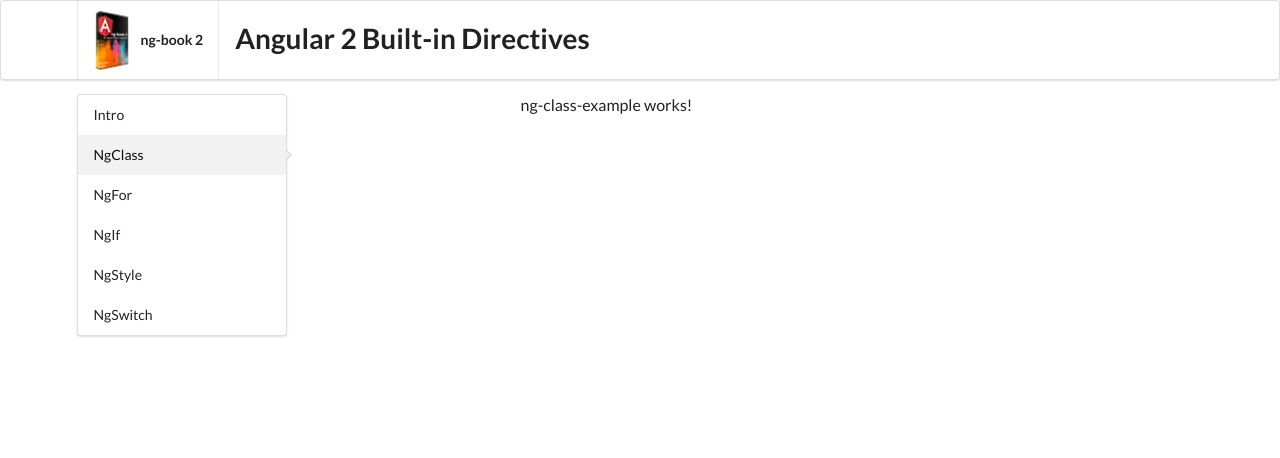
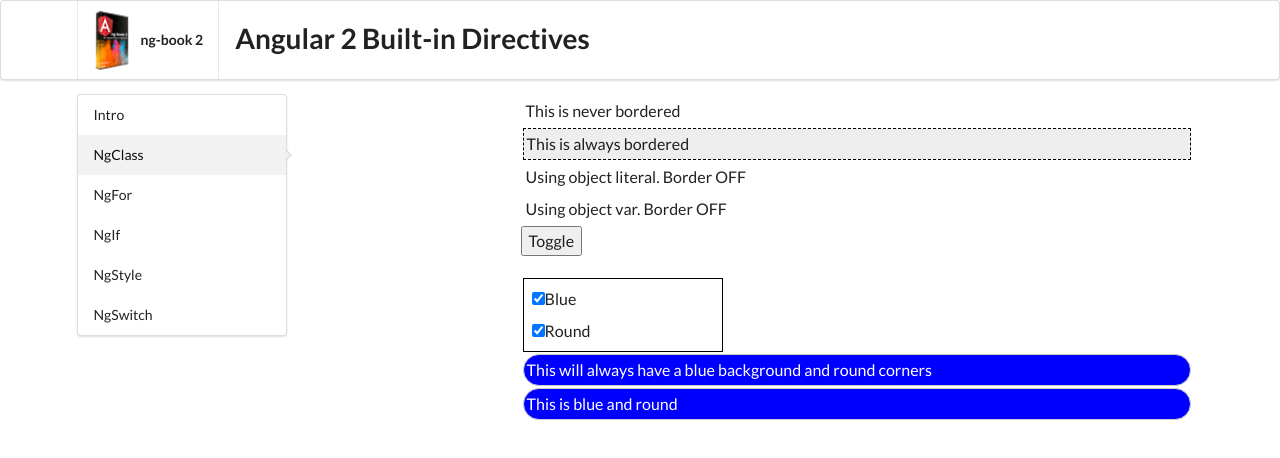
Before and after one commit to st411ar/angular-built-in-directives, an Angular app: page /ng_class in a window 1280 px wide. Shown: the top 458 px of the page. Built offline with nearby package versions, Linux system fonts and the light colour scheme.

Commit message:
implemented ng-class-example component

```diff
--- a/src/app/ng-class-example/ng-class-example.component.html
+++ b/src/app/ng-class-example/ng-class-example.component.html
@@ -1,3 +1,44 @@
-<p>
-  ng-class-example works!
-</p>
+<div class='ngClassDemo'>
+	<div [ngClass]="{bordered: false}">This is never bordered</div>
+	<div [ngClass]="{bordered: true}">This is always bordered</div>
+
+	<div [ngClass]="{bordered: isBordered}">
+		Using object literal. Border {{ isBordered ? "ON" : "OFF" }}
+	</div>
+
+	<div [ngClass]="classesObj">
+		Using object var. Border {{ classesObj.bordered ? "ON" : "OFF" }}
+	</div>
+
+	<button (click)="toggleBorder()">Toggle</button>
+
+
+	<div class="selectors">
+		<div>
+			<input
+					type = "checkbox"
+					[checked] = "classList.indexOf('blue') > -1"
+					(click) = "toggleClass('blue')"
+			/>
+			<span>Blue</span>
+		</div>
+
+		<div>
+			<input
+					type = "checkbox"
+					[checked] = "classList.indexOf('round') > -1"
+					(click) = "toggleClass('round')"
+			/>
+			<span>Round</span>
+		</div>
+	</div>
+
+	<div class="base" [ngClass]="['blue', 'round']">
+		This will always have a blue background and round corners
+	</div>
+
+	<div class="base" [ngClass]="classList">
+		This is {{ classList.indexOf('blue') > -1 ? "" : "NOT" }} blue
+		and {{ classList.indexOf('round') > -1 ? "" : "NOT" }} round
+	</div>
+</div>
--- a/src/app/ng-class-example/ng-class-example.component.ts
+++ b/src/app/ng-class-example/ng-class-example.component.ts
@@ -5,9 +5,32 @@
 	templateUrl: './ng-class-example.component.html'
 })
 export class NgClassExampleComponent implements OnInit {
+	isBordered: boolean;
+	classesObj: Object;
+	classList: string[];
 
 	constructor() {}
 
-	ngOnInit() {}
+	ngOnInit() {
+		this.isBordered = true;
+		this.classList = ['blue', 'round'];
+		this.toggleBorder();
+	}
 
+
+	toggleBorder(): void {
+		this.isBordered = !this.isBordered;
+		this.classesObj = {
+			bordered: this.isBordered
+		};
+	}
+
+	toggleClass(cssClass: string): void {
+		const pos: number = this.classList.indexOf(cssClass);
+		if (pos > -1) {
+			this.classList.splice(pos, 1);
+		} else {
+			this.classList.push(cssClass);
+		}
+	}
 }
```
